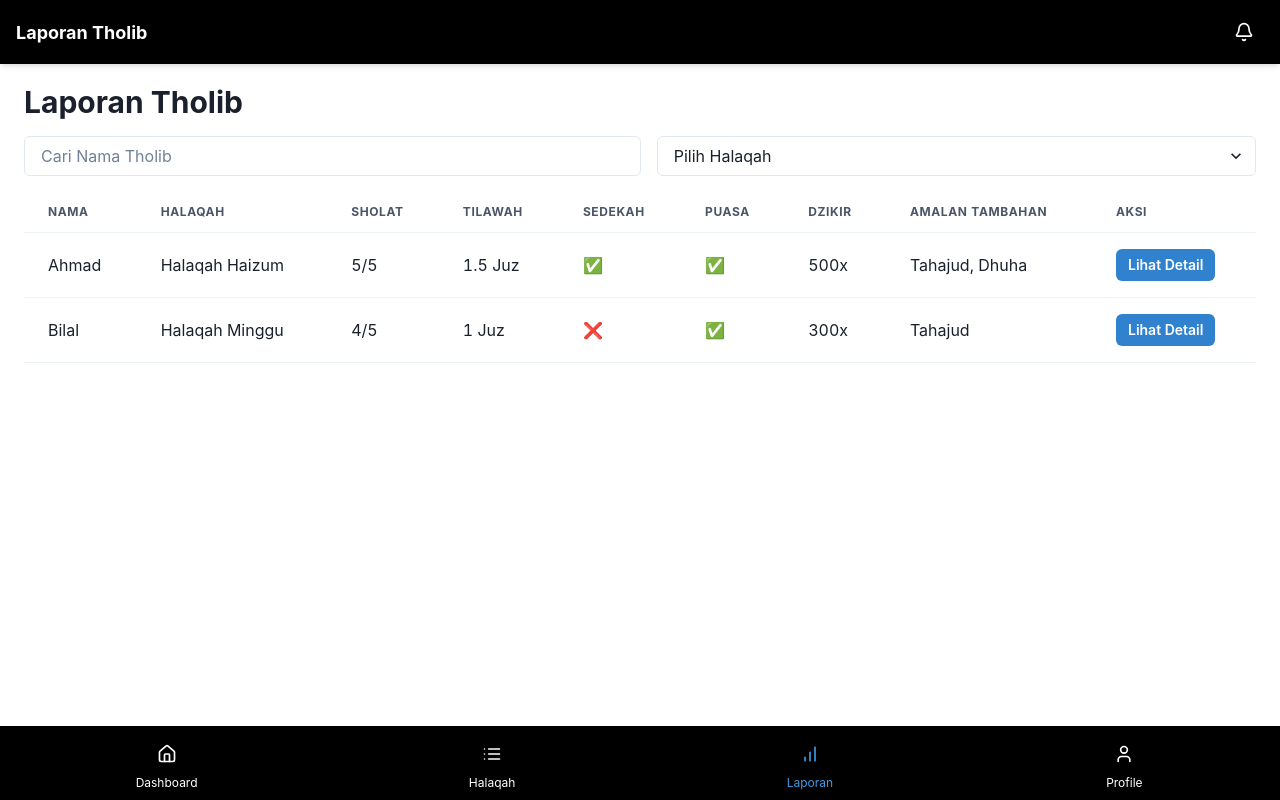
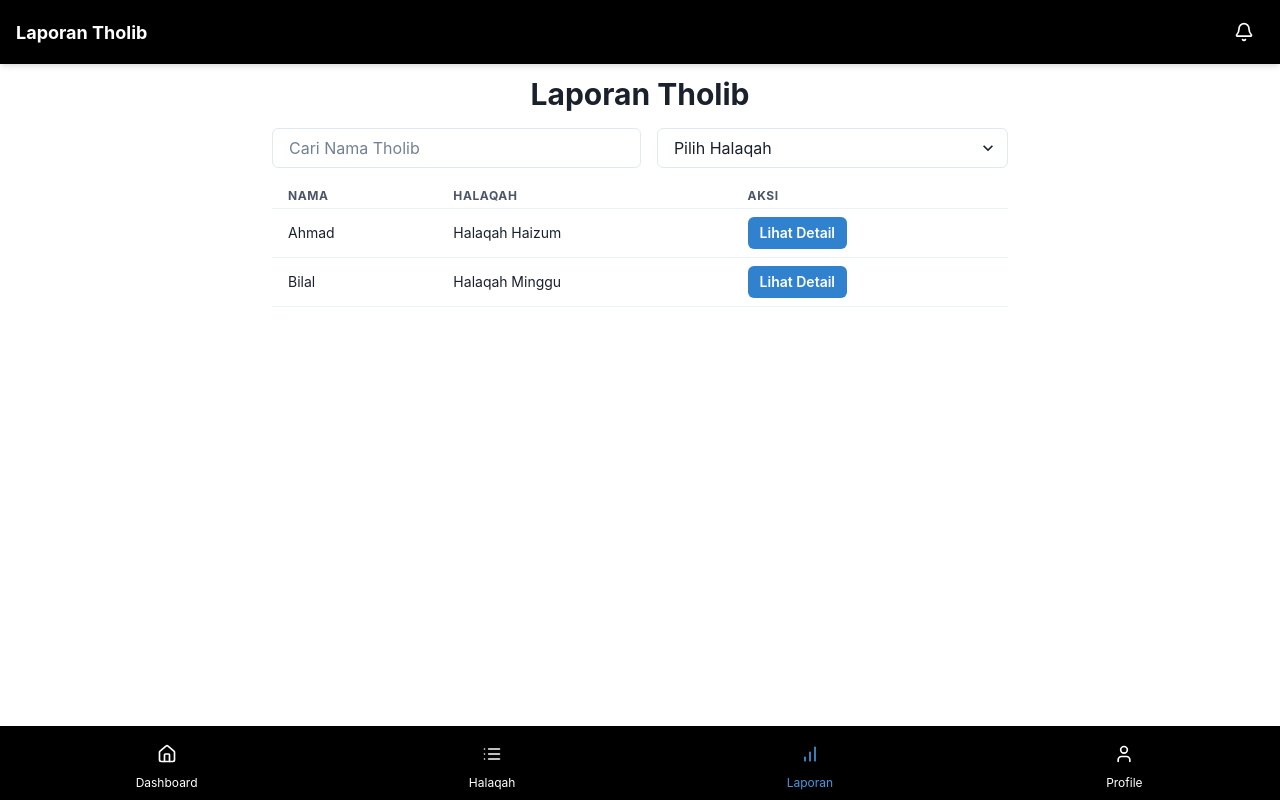
Before and after one commit to daffamachfud/ramadhanlog-frontend, a Next.js app: page /murabbi/laporan-tholib in a window 1280 px wide. Built offline with nearby package versions, Linux system fonts and the light colour scheme.

Commit message:
responsive ui

```diff
--- a/app/murabbi/laporan-tholib/LaporanTholibTable.tsx
+++ b/app/murabbi/laporan-tholib/LaporanTholibTable.tsx
@@ -1,4 +1,4 @@
-import { Table, Thead, Tbody, Tr, Th, Td, Button } from "@chakra-ui/react";
+import { Table, Thead, Tbody, Tr, Th, Td, Button, Box } from "@chakra-ui/react";
 import { useState } from "react";
 import LaporanTholibDetail from "./LaporanTholibDetail";
 import { LaporanTholib } from "./types"; // Import tipe
@@ -7,32 +7,20 @@ export default function LaporanTholibTable({ laporan }: { laporan: LaporanTholib
   const [selectedTholib, setSelectedTholib] = useState<LaporanTholib | null>(null);
 
   return (
-    <>
-      <Table variant="simple">
+    <Box overflowX="auto" w="full">
+      <Table variant="simple" size="sm">
         <Thead>
           <Tr>
             <Th>Nama</Th>
             <Th>Halaqah</Th>
-            <Th>Sholat</Th>
-            <Th>Tilawah</Th>
-            <Th>Sedekah</Th>
-            <Th>Puasa</Th>
-            <Th>Dzikir</Th>
-            <Th>Amalan Tambahan</Th>
             <Th>Aksi</Th>
           </Tr>
         </Thead>
         <Tbody>
           {laporan.map((tholib) => (
             <Tr key={tholib.id}>
-              <Td>{tholib.nama}</Td>
-              <Td>{tholib.halaqah}</Td>
-              <Td>{tholib.sholatWajib}/5</Td>
-              <Td>{tholib.tilawah}</Td>
-              <Td>{tholib.sedekah ? "✅" : "❌"}</Td>
-              <Td>{tholib.puasa ? "✅" : "❌"}</Td>
-              <Td>{tholib.dzikir}</Td>
-              <Td>{tholib.amalanTambahan}</Td>
+              <Td whiteSpace="nowrap">{tholib.nama}</Td>
+              <Td whiteSpace="nowrap">{tholib.halaqah}</Td>
               <Td>
                 <Button size="sm" colorScheme="blue" onClick={() => setSelectedTholib(tholib)}>
                   Lihat Detail
@@ -44,6 +32,6 @@ export default function LaporanTholibTable({ laporan }: { laporan: LaporanTholib
       </Table>
 
       {selectedTholib && <LaporanTholibDetail tholib={selectedTholib} onClose={() => setSelectedTholib(null)} />}
-    </>
+    </Box>
   );
 }
--- a/app/murabbi/laporan-tholib/page.tsx
+++ b/app/murabbi/laporan-tholib/page.tsx
@@ -5,7 +5,7 @@ import { Box, Heading } from "@chakra-ui/react";
 import LaporanTholibTable from "./LaporanTholibTable";
 import LaporanTholibFilter from "./LaporanTholibFilter";
 import { fetchLaporanTholib } from "./laporanTholibService";
-import { LaporanTholib } from "./types"; // Import tipe
+import { LaporanTholib } from "./types";
 
 export default function LaporanTholibPage() {
   const [laporan, setLaporan] = useState<LaporanTholib[]>([]);
@@ -21,8 +21,10 @@ export default function LaporanTholibPage() {
   }, []);
 
   return (
-    <Box p={6}>
-      <Heading size="lg" mb={4}>Laporan Tholib</Heading>
+    <Box w="full" maxW="container.md" mx="auto" p={4} overflow="hidden">
+      <Heading size="lg" mb={4} textAlign="center">
+        Laporan Tholib
+      </Heading>
       <LaporanTholibFilter laporan={laporan} setFilteredLaporan={setFilteredLaporan} />
       <LaporanTholibTable laporan={filteredLaporan} />
     </Box>
```
Also changed, not shown: app/murabbi/halaqah/HalaqahTable.tsx (+8 -6 lines), app/murabbi/halaqah/page.tsx (+10 -13 lines).
